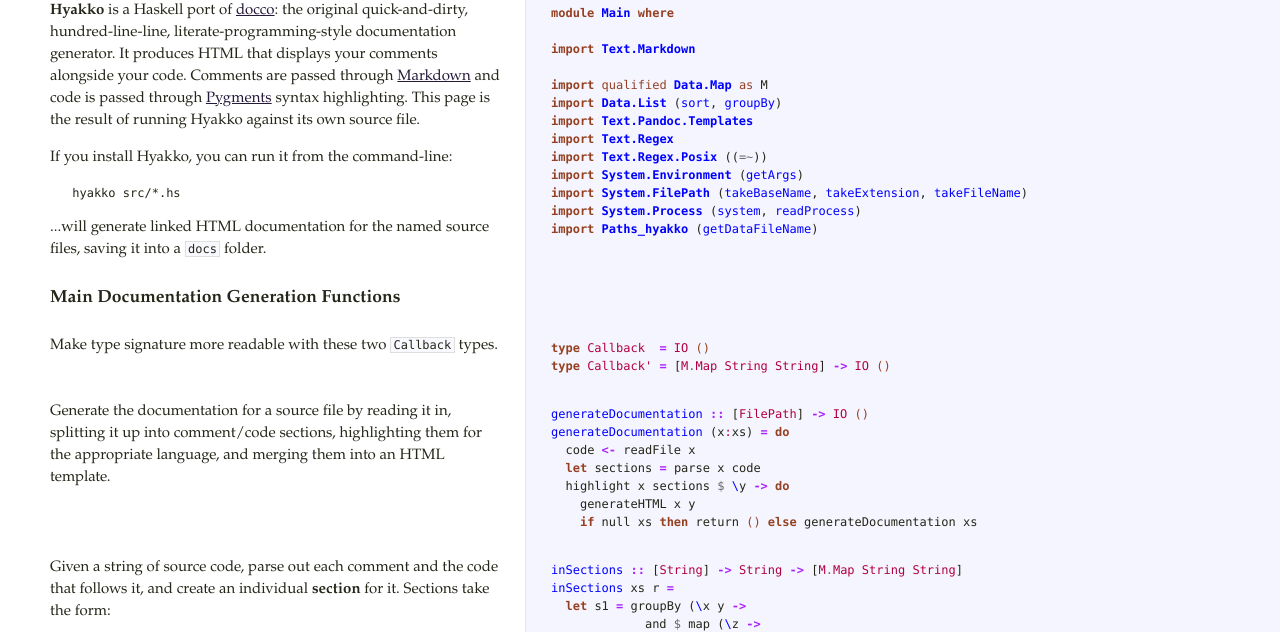
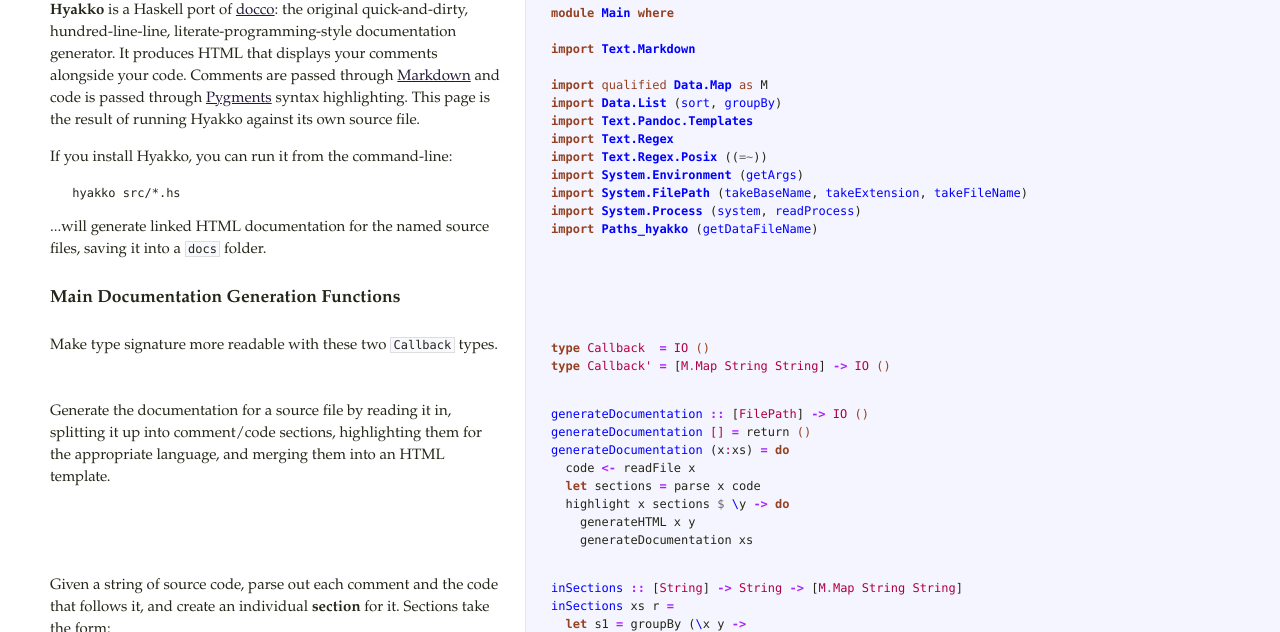
Before and after one commit to sourrust/hyakko, a plain HTML site: page docs/Hyakko.html in a window 1280 px wide. Shown: the part 98-730 px from the top of the page. Drawn offline with Linux system fonts and the light colour scheme.

Commit message:
Resolve compiler warning in generateDocumentation

```diff
--- a/docs/Hyakko.html
+++ b/docs/Hyakko.html
@@ -94,12 +94,13 @@
   </td>
   <td class='code'>
 <div class="highlight"><pre><span class="nf">generateDocumentation</span> <span class="ow">::</span> <span class="p">[</span><span class="kt">FilePath</span><span class="p">]</span> <span class="ow">-&gt;</span> <span class="kt">IO</span> <span class="nb">()</span>
+<span class="nf">generateDocumentation</span> <span class="kt">[]</span> <span class="ow">=</span> <span class="n">return</span> <span class="nb">()</span>
 <span class="nf">generateDocumentation</span> <span class="p">(</span><span class="n">x</span><span class="kt">:</span><span class="n">xs</span><span class="p">)</span> <span class="ow">=</span> <span class="kr">do</span>
   <span class="n">code</span> <span class="ow">&lt;-</span> <span class="n">readFile</span> <span class="n">x</span>
   <span class="kr">let</span> <span class="n">sections</span> <span class="ow">=</span> <span class="n">parse</span> <span class="n">x</span> <span class="n">code</span>
   <span class="n">highlight</span> <span class="n">x</span> <span class="n">sections</span> <span class="o">$</span> <span class="nf">\</span><span class="n">y</span> <span class="ow">-&gt;</span> <span class="kr">do</span>
     <span class="n">generateHTML</span> <span class="n">x</span> <span class="n">y</span>
-    <span class="kr">if</span> <span class="n">null</span> <span class="n">xs</span> <span class="kr">then</span> <span class="n">return</span> <span class="nb">()</span> <span class="kr">else</span> <span class="n">generateDocumentation</span> <span class="n">xs</span></pre></div>
+    <span class="n">generateDocumentation</span> <span class="n">xs</span></pre></div>
   </td>
 </tr>
 <tr id='section-5'>
```
Also changed, not shown: 1 other file.
